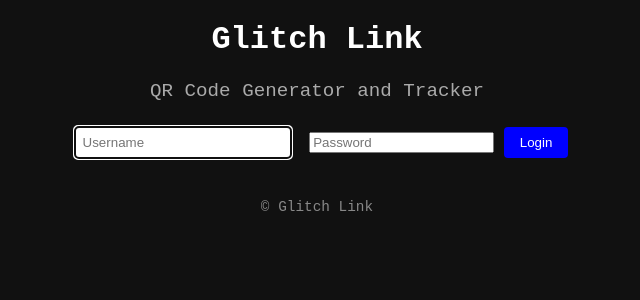
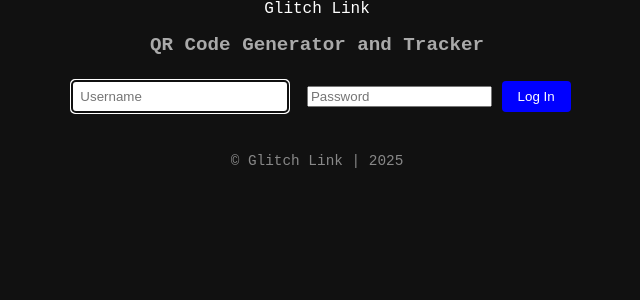
Before and after one commit to blonduk/qr-tracker, a Flask app: page /login in a window 1280 px wide. Shown: the top 300 px of the page, without its empty margins (323-963 px from the left). Run offline with Flask 3, Linux system fonts and the light colour scheme.

Commit message:
Update login.html

```diff
--- a/templates/login.html
+++ b/templates/login.html
@@ -2,25 +2,27 @@
 <html lang="en">
 <head>
     <meta charset="UTF-8">
-    <title>Login | Glitch Link</title>
-    <link rel="stylesheet" href="/static/style.css">
-    <link rel="icon" href="/static/images/404_glitch.png" type="image/png">
+    <title>Glitch Link | Login</title>
+    <link rel="stylesheet" href="{{ url_for('static', filename='style.css') }}">
+    <link rel="icon" type="image/png" href="{{ url_for('static', filename='images/404_glitch.png') }}">
 </head>
 <body>
-    <div class="login-box">
-        <h1 class="glitch-title">Glitch Link</h1>
-        <p class="subtitle">QR Code Generator and Tracker</p>
+    <div class="glitch-title">Glitch Link</div>
+    <h2 class="subtitle">QR Code Generator and Tracker</h2>
+
+    <div class="login-container">
+        <form method="POST">
+            <input type="text" name="username" placeholder="Username" required autofocus>
+            <input type="password" name="password" placeholder="Password" required>
+            <button type="submit">Log In</button>
+        </form>
         {% if error %}
             <p class="error">{{ error }}</p>
         {% endif %}
-        <form method="POST">
-            <input type="text" name="username" placeholder="Username" required autofocus>
-            <input type="password" name="password" placeholder="Password" required>
-            <button type="submit">Login</button>
-        </form>
-        <footer>
-            <p>&copy; Glitch Link</p>
-        </footer>
     </div>
+
+    <footer>
+        <p>&copy; Glitch Link | {{ now.year if now else '2025' }}</p>
+    </footer>
 </body>
 </html>
```
